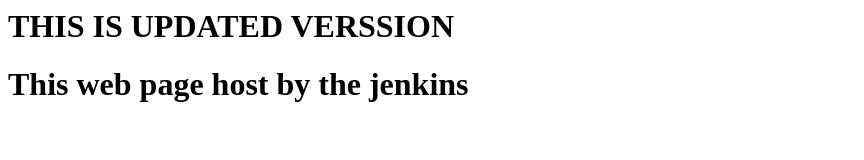
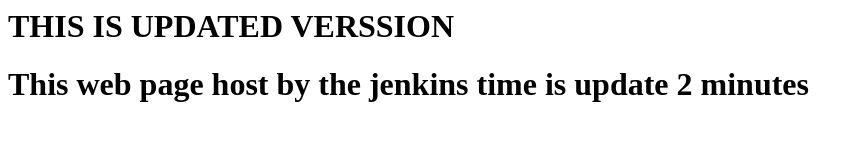
Before and after one commit to javedshaikh304/index, a plain HTML site: page index.html in a window 1280 px wide. Shown: the whole page, without its empty margins (0-864 px from the left). Drawn offline with Linux system fonts and the light colour scheme.

Commit message:
Update index.html
update 2

```diff
--- a/index.html
+++ b/index.html
@@ -5,3 +5,4 @@
 <h1> THIS IS UPDATED VERSSION <h1>
 
   This web page host by the jenkins
+  time is update 2 minutes
```
